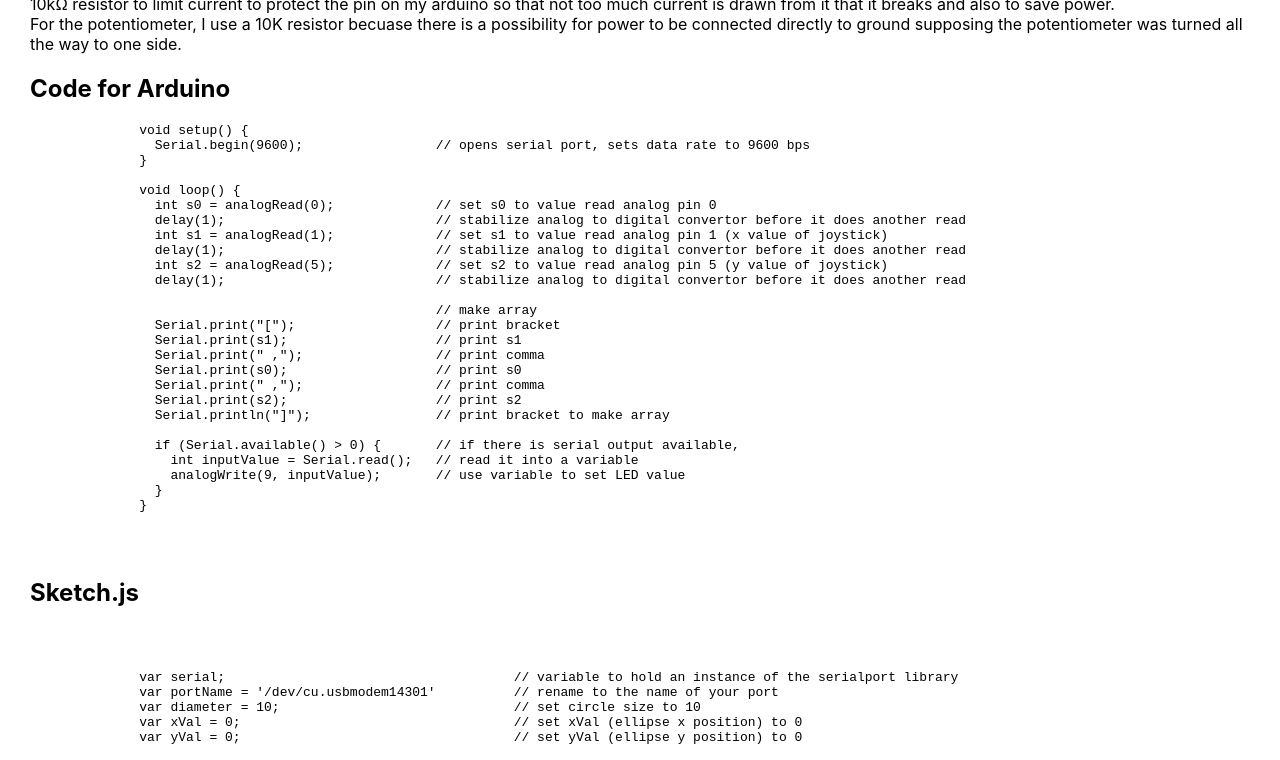
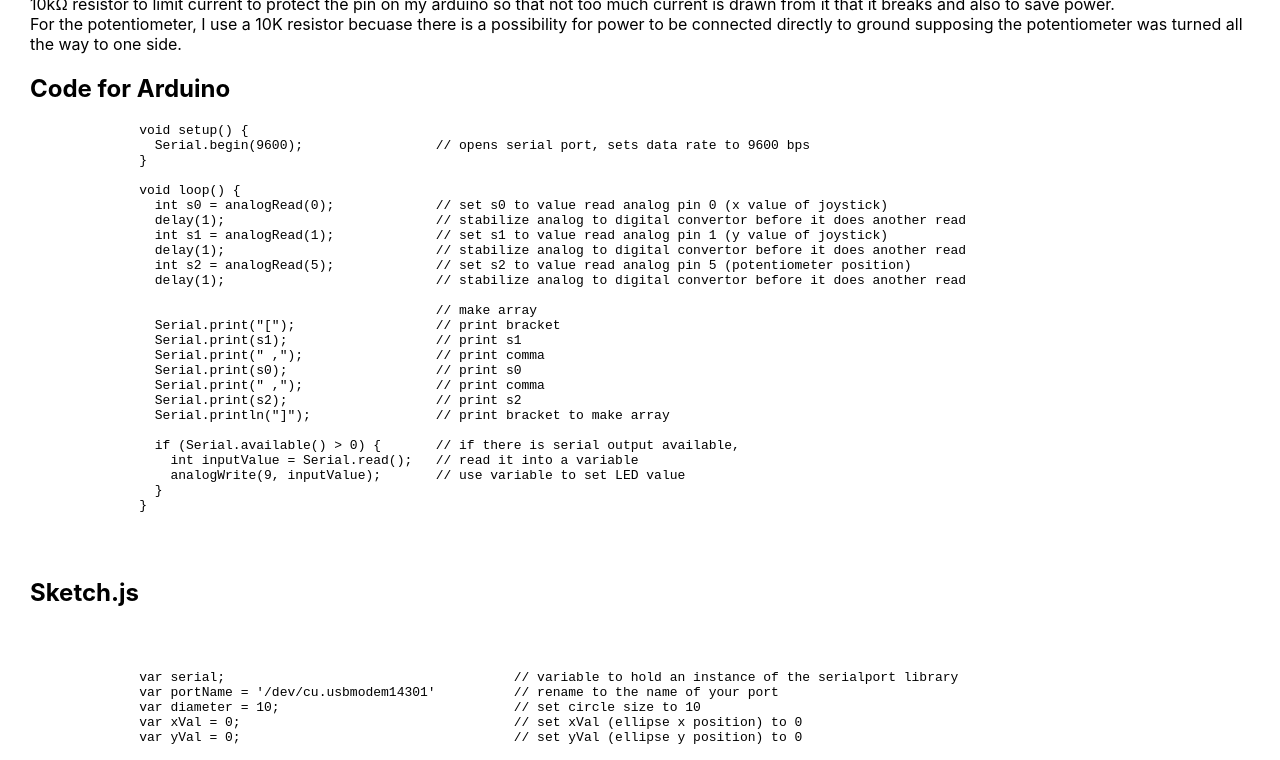
Before and after one commit to tim0thysun/tim0thysun.github.io, a plain HTML site: page assignment7.html in a window 1280 px wide. Shown: the part 2340-3100 px from the top of the page. Drawn offline with Linux system fonts and the light colour scheme.

Commit message:
Update assignment7.html

```diff
--- a/assignment7.html
+++ b/assignment7.html
@@ -43,11 +43,11 @@
               }
 
               void loop() {
-                int s0 = analogRead(0);             // set s0 to value read analog pin 0
+                int s0 = analogRead(0);             // set s0 to value read analog pin 0 (x value of joystick)
                 delay(1);                           // stabilize analog to digital convertor before it does another read
-                int s1 = analogRead(1);             // set s1 to value read analog pin 1 (x value of joystick)
+                int s1 = analogRead(1);             // set s1 to value read analog pin 1 (y value of joystick)
                 delay(1);                           // stabilize analog to digital convertor before it does another read
-                int s2 = analogRead(5);             // set s2 to value read analog pin 5 (y value of joystick)
+                int s2 = analogRead(5);             // set s2 to value read analog pin 5 (potentiometer position)
                 delay(1);                           // stabilize analog to digital convertor before it does another read
 
                                                     // make array
```
